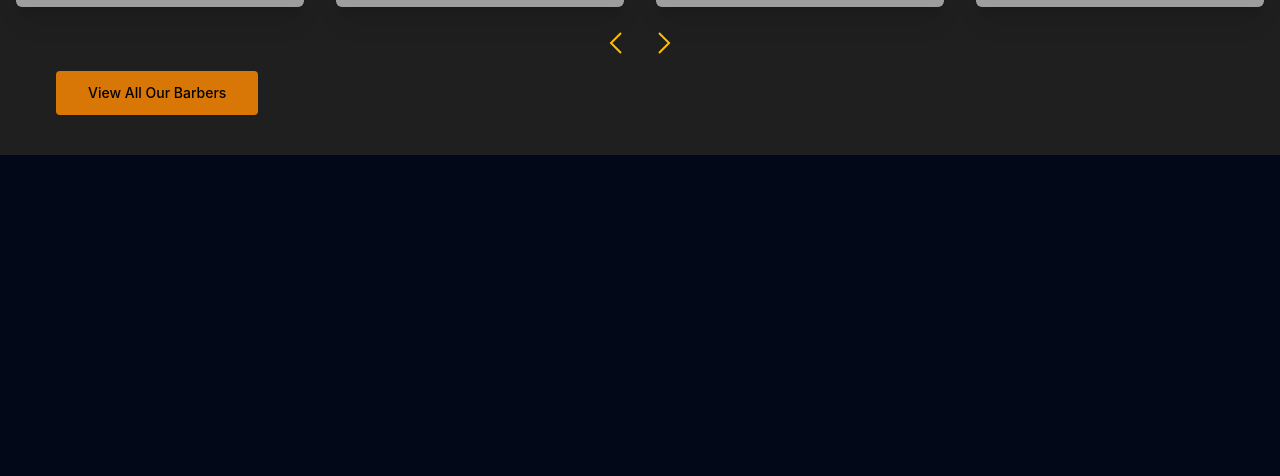
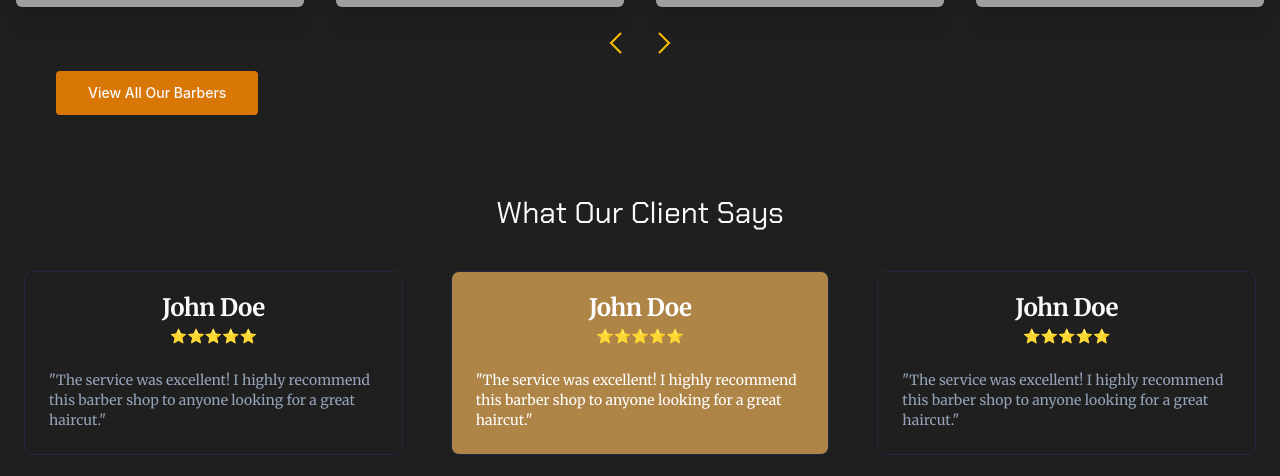
Before and after one commit to mikiyas-girma/BarberBook, a React (Vite) app in the folder frontend/: page / in a window 1280 px wide. Shown: the part 1885-2361 px from the top of the page. Before the commit the page ends 2040 px from the top, so only its background shows below. Built offline with nearby package versions, Linux system fonts and the light colour scheme; grey boxes are pictures that could not be loaded.

Commit message:
added testimonials section for the landing page

```diff
--- /dev/null
+++ b/frontend/src/components/ui/card.tsx
@@ -0,0 +1,79 @@
+import * as React from "react"
+
+import { cn } from "@/lib/utils"
+
+const Card = React.forwardRef<
+  HTMLDivElement,
+  React.HTMLAttributes<HTMLDivElement>
+>(({ className, ...props }, ref) => (
+  <div
+    ref={ref}
+    className={cn(
+      "rounded-lg border bg-card text-card-foreground shadow-sm",
+      className
+    )}
+    {...props}
+  />
+))
+Card.displayName = "Card"
+
+const CardHeader = React.forwardRef<
+  HTMLDivElement,
+  React.HTMLAttributes<HTMLDivElement>
+>(({ className, ...props }, ref) => (
+  <div
+    ref={ref}
+    className={cn("flex flex-col space-y-1.5 p-6", className)}
+    {...props}
+  />
+))
+CardHeader.displayName = "CardHeader"
+
+const CardTitle = React.forwardRef<
+  HTMLParagraphElement,
+  React.HTMLAttributes<HTMLHeadingElement>
+>(({ className, ...props }, ref) => (
+  <h3
+    ref={ref}
+    className={cn(
+      "text-2xl font-semibold leading-none tracking-tight",
+      className
+    )}
+    {...props}
+  />
+))
+CardTitle.displayName = "CardTitle"
+
+const CardDescription = React.forwardRef<
+  HTMLParagraphElement,
+  React.HTMLAttributes<HTMLParagraphElement>
+>(({ className, ...props }, ref) => (
+  <p
+    ref={ref}
+    className={cn("text-sm text-muted-foreground", className)}
+    {...props}
+  />
+))
+CardDescription.displayName = "CardDescription"
+
+const CardContent = React.forwardRef<
+  HTMLDivElement,
+  React.HTMLAttributes<HTMLDivElement>
+>(({ className, ...props }, ref) => (
+  <div ref={ref} className={cn("p-6 pt-0", className)} {...props} />
+))
+CardContent.displayName = "CardContent"
+
+const CardFooter = React.forwardRef<
+  HTMLDivElement,
+  React.HTMLAttributes<HTMLDivElement>
+>(({ className, ...props }, ref) => (
+  <div
+    ref={ref}
+    className={cn("flex items-center p-6 pt-0", className)}
+    {...props}
+  />
+))
+CardFooter.displayName = "CardFooter"
+
+export { Card, CardHeader, CardFooter, CardTitle, CardDescription, CardContent }
--- a/frontend/src/pages/Home.tsx
+++ b/frontend/src/pages/Home.tsx
@@ -2,6 +2,7 @@ import React from 'react';
 import Hero from '@/sections/Hero';
 import About from '@/sections/About';
 import TopBarbers from '@/sections/top-barbers';
+import Testimonials from '@/sections/testimonials';
 
 const Home: React.FC = () => {
     return (
@@ -9,6 +10,7 @@ const Home: React.FC = () => {
             <Hero />
             <About />
             <TopBarbers />
+            <Testimonials />
         </div>
     );
 };
--- /dev/null
+++ b/frontend/src/sections/testimonials.tsx
@@ -0,0 +1,61 @@
+import {
+  Card,
+  CardContent,
+  CardDescription,
+  CardFooter,
+  CardHeader,
+  CardTitle,
+} from "@/components/ui/card";
+
+export default function Testimonials() {
+  return (
+    <>
+      <div className=" font-merriweather bg-center bg-[#1f1f1f]">
+        <CardContent>
+            <div>
+                <div className="text-3xl p-10 text-center font-chakra">
+                    What Our Client Says
+                </div>
+                <div className="flex max-w-screen-xl gap-x-12 justify-around">
+                    <Card className="bg-transparent bg-blur-600 ">
+                        <CardHeader className="text-center text-sm">
+                            <CardTitle>John Doe</CardTitle>
+                            <div>⭐⭐⭐⭐⭐</div>
+                        </CardHeader>
+                        <CardContent>
+                            <CardDescription className="max-w-sm">
+                                "The service was excellent! I highly recommend this barber shop to anyone looking for a great haircut."
+                            </CardDescription>
+                        </CardContent>
+                    </Card>
+                    <Card className="bg-[#AF8447] text-white">
+                        <CardHeader className="text-center text-sm">
+                            <CardTitle>John Doe</CardTitle>
+                            <div>⭐⭐⭐⭐⭐</div>
+                        </CardHeader>
+                        <CardContent>
+                            <CardDescription className="max-w-sm text-white">
+                                "The service was excellent! I highly recommend this barber shop to anyone looking for a great haircut."
+                            </CardDescription>
+                        </CardContent>
+                    </Card>
+                    <Card className="bg-transparent">
+                        <CardHeader className="text-center text-sm">
+                            <CardTitle>John Doe</CardTitle>
+                            <div>⭐⭐⭐⭐⭐</div>
+                        </CardHeader>
+                        <CardContent>
+                            <CardDescription className="max-w-sm">
+                                "The service was excellent! I highly recommend this barber shop to anyone looking for a great haircut."
+                            </CardDescription>
+                        </CardContent>
+                    </Card>
+
+                </div>
+            </div>
+            <div></div>
+        </CardContent>
+      </div>
+    </>
+  );
+}
--- a/frontend/src/sections/top-barbers.tsx
+++ b/frontend/src/sections/top-barbers.tsx
@@ -41,7 +41,7 @@ export default function TopBarbers() {
             <GrNext color="#FFBF00" size={24}/>
           </div>
         </div>
-        <div className="booking-btn h-11 ml-14 rounded mt-4 bg-amber-600 hover:bg-amber-500 text-black text-xl">
+        <div className="booking-btn h-11 ml-14 rounded mt-4 bg-amber-600 hover:bg-amber-700 text text-xl">
                 View All Our Barbers
         </div>
       </div>
```
